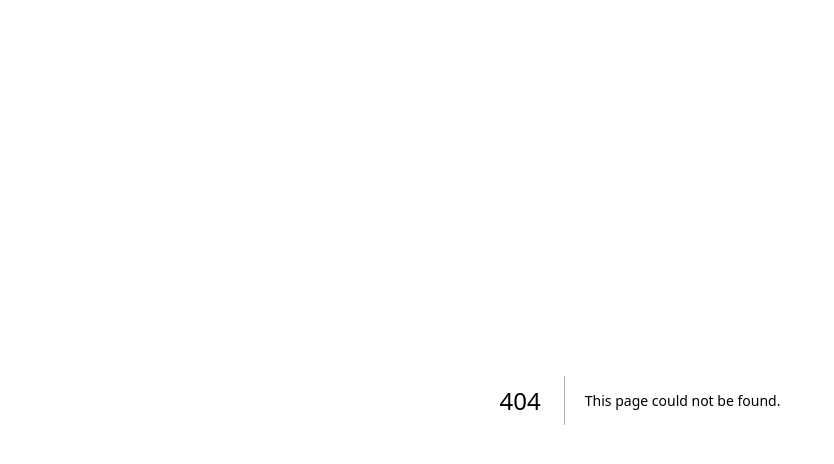
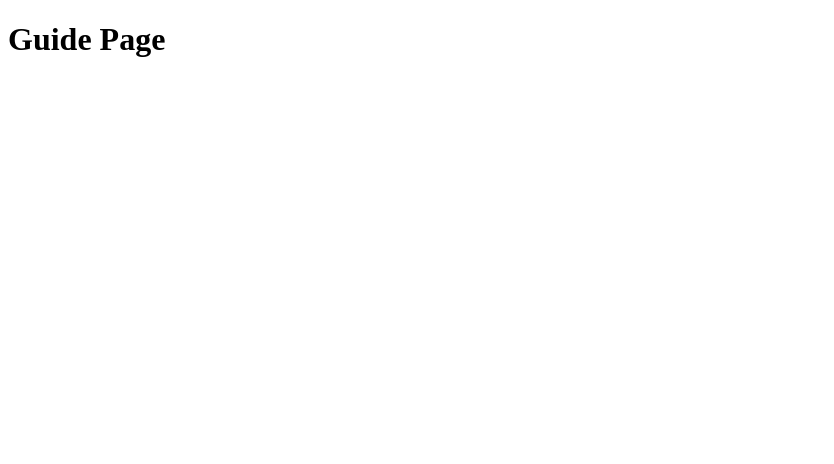
Before and after one commit to junjuny0227/next-practice, a Next.js app: page /guide in a window 1280 px wide. Before the commit this address had no page. Shown: the top 464 px of the page, without its empty margins (0-834 px from the left). Built offline with nearby package versions, Linux system fonts and the light colour scheme.

Commit message:
page routing

```diff
--- /dev/null
+++ b/src/app/faq/page.tsx
@@ -0,0 +1,5 @@
+const FaqPage = () => {
+  return <h1>Faq Page</h1>;
+};
+
+export default FaqPage;
--- /dev/null
+++ b/src/app/guide/page.tsx
@@ -0,0 +1,5 @@
+const GuidePage = () => {
+  return <h1>Guide Page</h1>;
+};
+
+export default GuidePage;
--- /dev/null
+++ b/src/app/not-found.tsx
@@ -0,0 +1,5 @@
+const NotFoundPage = () => {
+  return <h1>없는 페이지 입니다(404)</h1>;
+};
+
+export default NotFoundPage;
--- /dev/null
+++ b/src/app/user/page.tsx
@@ -0,0 +1,5 @@
+const UserPage = () => {
+  return <h1>User Page</h1>;
+};
+
+export default UserPage;
```
